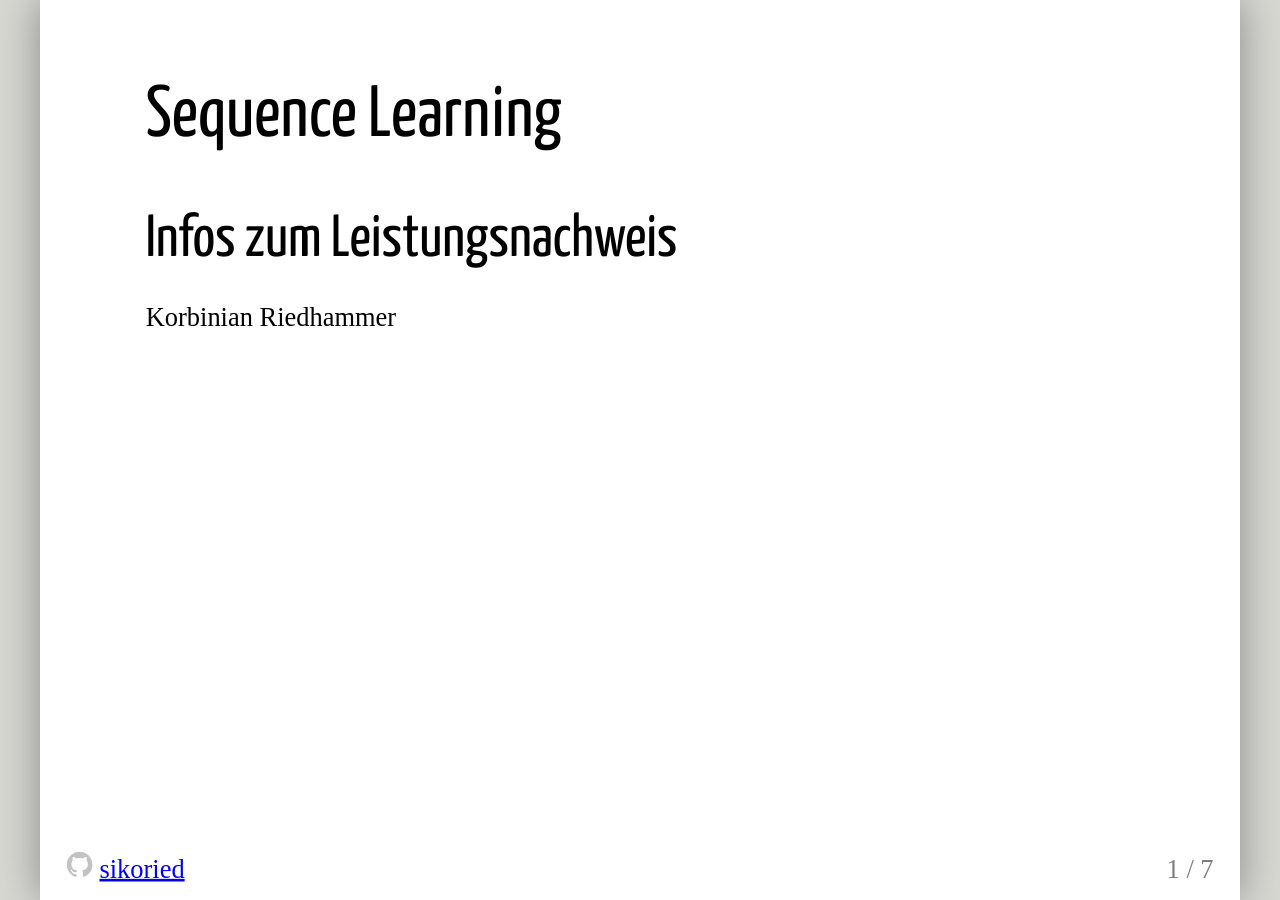
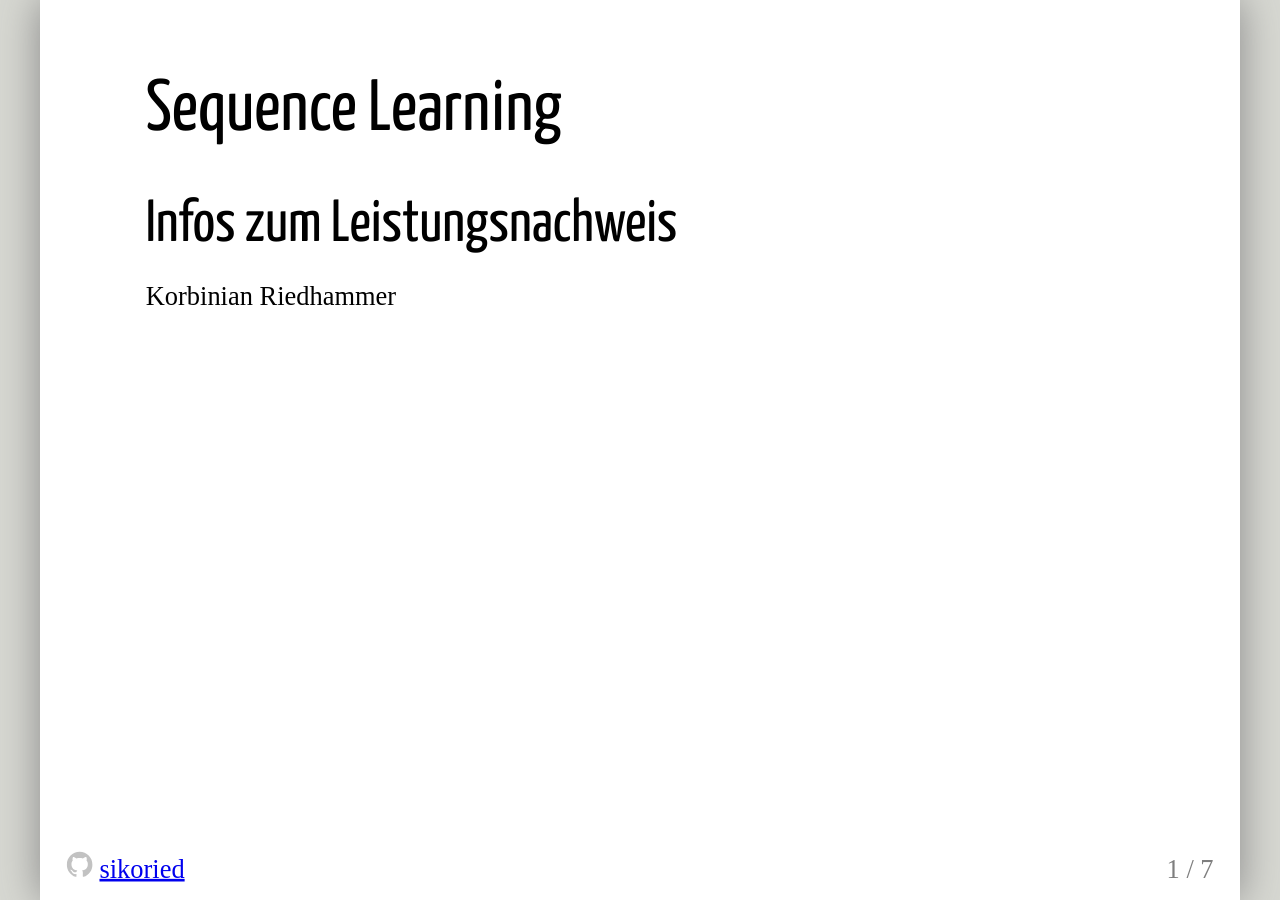
Before and after one commit to sikoried/sequence-learning, a Jekyll site: the page built from 99-project-howto/project-howto.html, in a window 1280 px wide. Built offline with Jekyll 4.4.1, drawn with Linux system fonts in a browser that asks for light colours; nearby versions of some CDN libraries; some web fonts are replaced; library files that are not in the unit come from our copies.

Commit message:
fixed presentation header

```diff
--- a/_layouts/presentation.html
+++ b/_layouts/presentation.html
@@ -2,7 +2,7 @@
 <html>
   <head>
     <meta charset="utf-8">
-    <link rel="stylesheet" href="assets/pure-min.css">
+    <link rel="stylesheet" href="{{site.baseurl}}/assets/pure-min.css">
 
     <title>{{ page.title | strip_html }}</title>
     <style>
```
